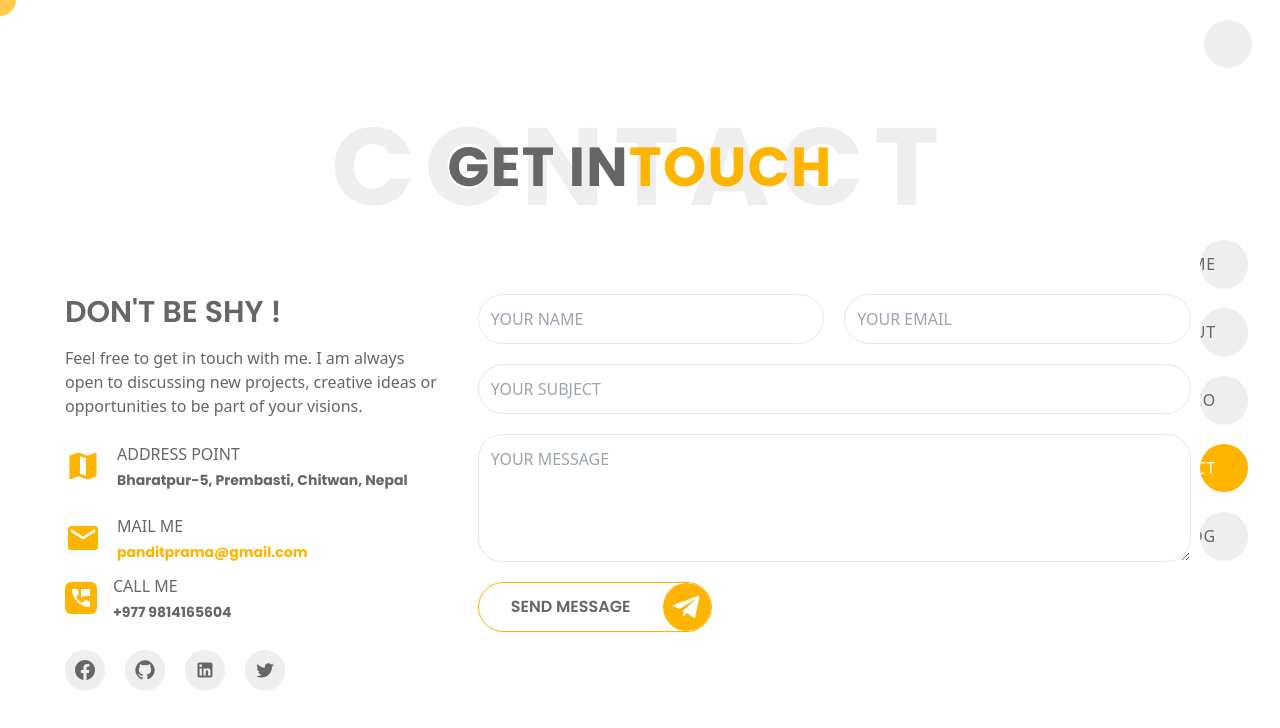
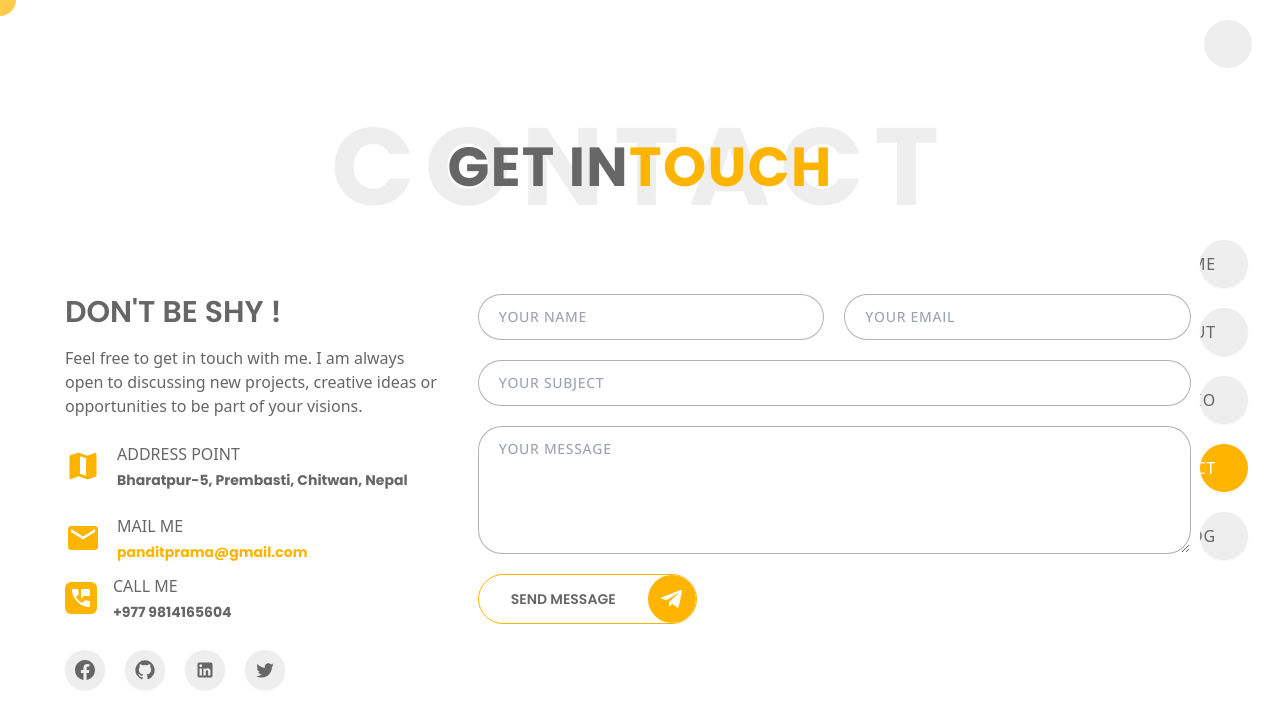
Before and after one commit to prama12/Portfolio-next, a Next.js app: page /contact in a window 1280 px wide. Shown: the top 728 px of the page. Built offline with nearby package versions, Linux system fonts and the light colour scheme.

Commit message:
modify contact form

```diff
--- a/components/commen/Button.jsx
+++ b/components/commen/Button.jsx
@@ -17,12 +17,12 @@ const Button = ({ text, icon, func = () => {} }) => {
               hovereffect
                 ? " text-white"
                 : " text-primary-dark dark:text-primary-light"
-            } animation px-6 sm:px-8 sm:py-3 py-2  z-10 text-center rounded-full`}
+            } animation px-6 uppercase sm:px-8 sm:py-3 py-2  text-sm z-10 text-center rounded-full`}
           >
-            {text?.toUpperCase()}
+            {text}
           </div>
           <div className=" z-10 w-12 h-12 rounded-full bg-primary-yellow  flex justify-center items-center">
-            <div className="text-3xl text-white ">{icon}</div>
+            <div className="text-2xl text-white ">{icon}</div>
           </div>
           <div
             className={`absolute ${
--- a/styles/globals.css
+++ b/styles/globals.css
@@ -38,7 +38,7 @@
 }
 
 .input {
-  @apply border overflow-hidden flex items-center p-3 focus:border-primary-yellow   animation bg-transparent outline-none w-full;
+  @apply border border-primary-dark dark:border-primary-dark dark:border tracking-wider dark:border-opacity-30  border-opacity-50 text-opacity-60 dark:bg-opacity-30 dark:opacity-70 text-primary-dark  dark:text-primary-light font-medium font-OpenSans dark:bg-primary-dark  overflow-hidden flex items-center px-5 py-3 text-sm  focus:border-primary-yellow animation outline-none w-full;
 }
 
 .background-dark {
```
